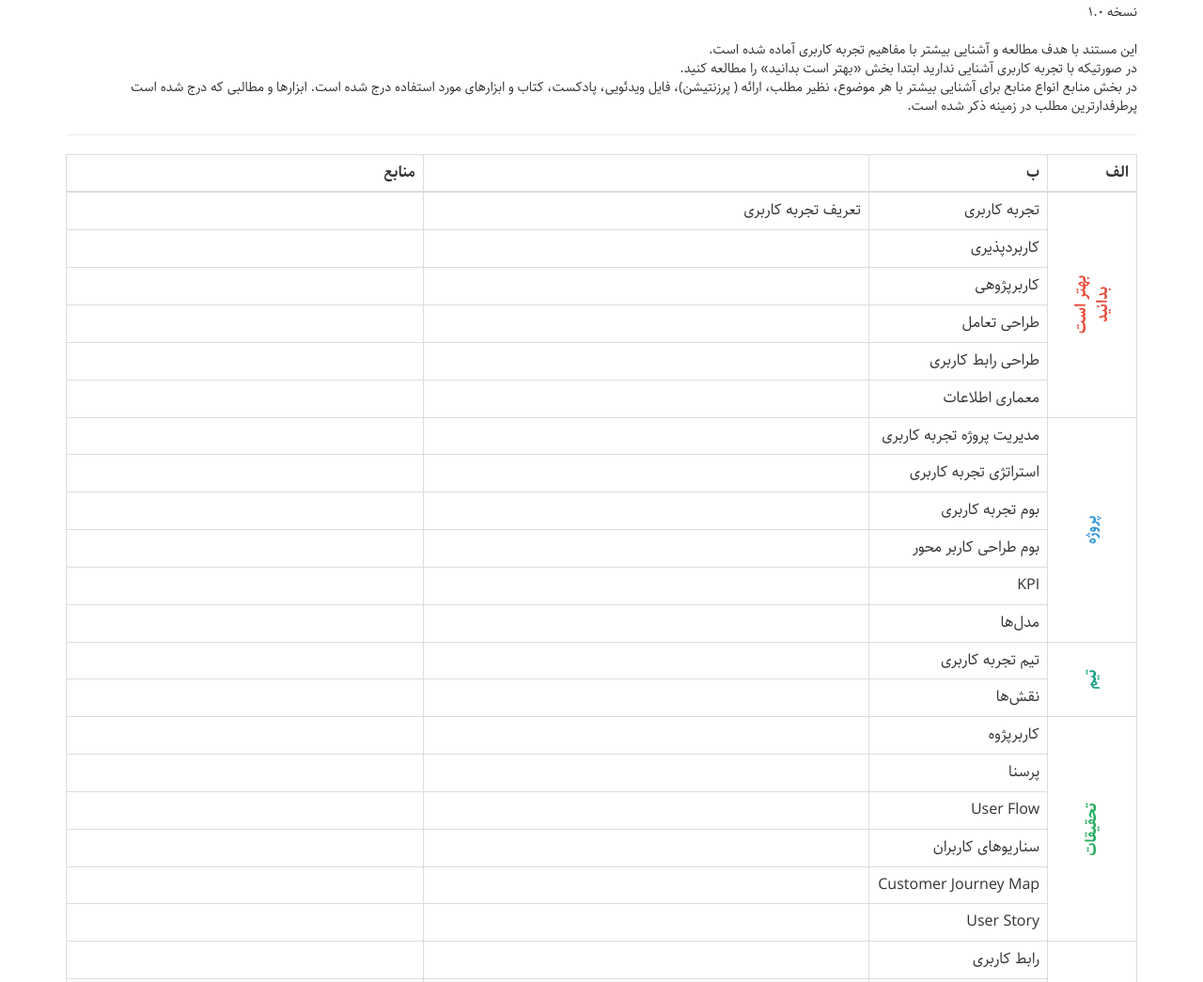
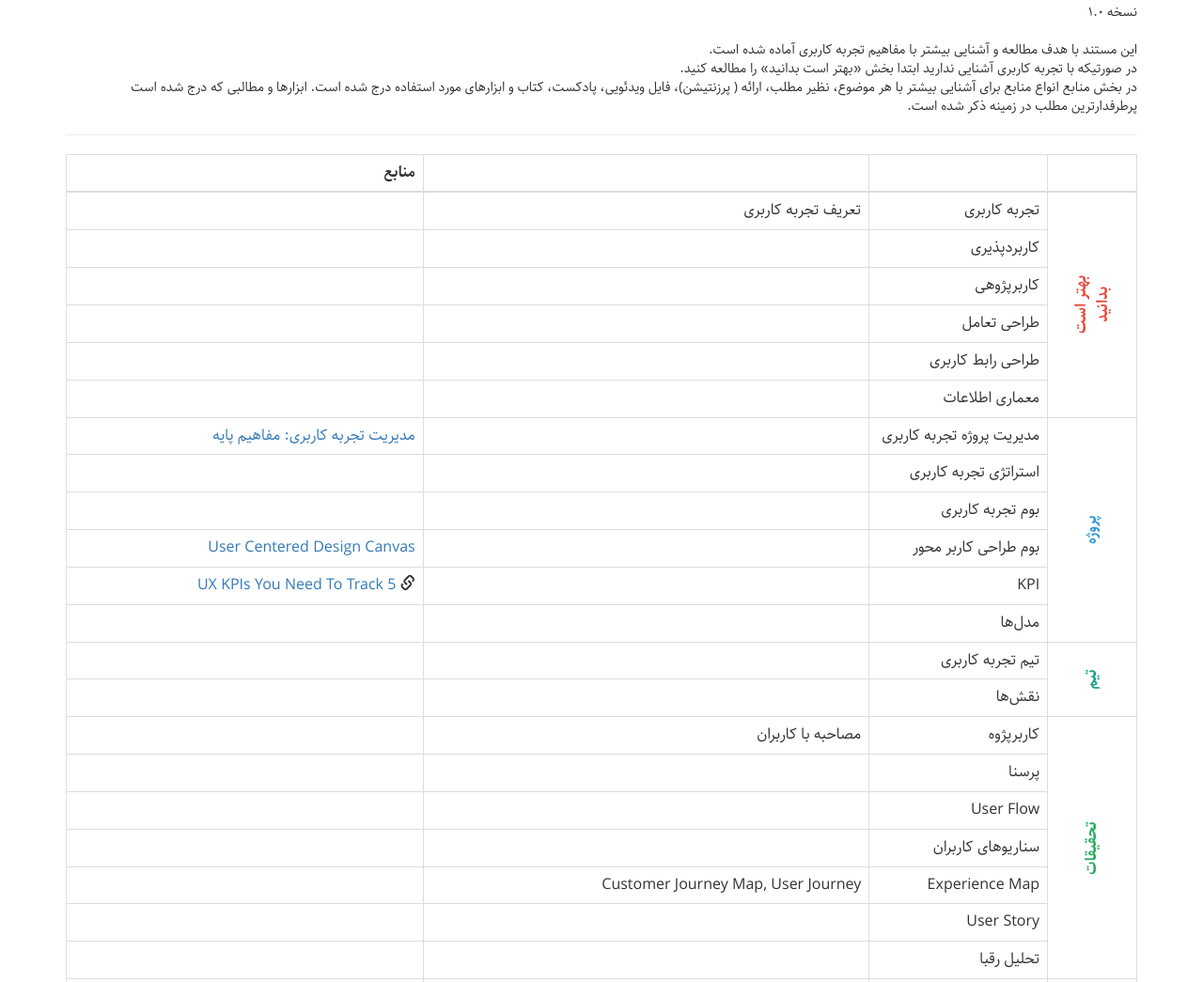
Before and after one commit to parhamb/uxguide, a plain HTML site: page index.html in a window 1280 px wide. Shown: the part 67-1112 px from the top of the page at 94% size. Drawn offline with Linux system fonts and the light colour scheme.

Commit message:
Update
Interview with Users

```diff
--- a/index.html
+++ b/index.html
@@ -22,8 +22,8 @@
 
         <table class="table table-hover table-bordered">
             <thead>
-                <th class="col-md-1">الف</th>
-                <th class="col-md-2">ب</th>
+                <th class="col-md-1"></th>
+                <th class="col-md-2"></th>
                 <th class="col-md-5"></th>
                 <th class="col-md-4">منابع</th>
             </thead>
@@ -78,8 +78,7 @@
                     <td>مدیریت پروژه تجربه کاربری
                     </td>
                     <td></td>
-                    <td>
-
+                    <td><a href="https://www.elsevier.com/books/user-experience-management/lund/978-0-12-385496-4">مدیریت تجربه کاربری: مفاهیم پایه</a>
                     </td>
                 </tr>
                 <tr>
@@ -101,14 +100,14 @@
                     <td>بوم طراحی کاربر محور</td>
                     <td></td>
                     <td>
-
+                        <a href="https://ucdc.therectangles.com/">User Centered Design Canvas</a>
                     </td>
                 </tr>
                 <tr>
                     <td>KPI</td>
                     <td></td>
                     <td>
-
+                        <span class="glyphicon glyphicon-link" aria-hidden="true"></span> <a href="https://designmodo.com/ux-kpi/">5 UX KPIs You Need To Track</a>
                     </td>
                 </tr>
                 <tr>
@@ -134,9 +133,9 @@
                     </td>
                 </tr>
                 <tr>
-                    <td rowspan="6" class="first-col nephritis">تحقیقات</td>
+                    <td rowspan="7" class="first-col nephritis">تحقیقات</td>
                     <td>کاربرپژوه</td>
-                    <td></td>
+                    <td>مصاحبه با کاربران</td>
                     <td>
 
                     </td>
@@ -163,14 +162,21 @@
                     </td>
                 </tr>
                 <tr>
-                    <td>Customer Journey Map</td>
+                    <td>Experience Map</td>
+                    <td>Customer Journey Map, User Journey</td>
+                    <td>
+
+                    </td>
+                </tr>
+                <tr>
+                    <td>User Story</td>
                     <td></td>
                     <td>
 
                     </td>
                 </tr>
                 <tr>
-                    <td>User Story</td>
+                    <td>تحلیل رقبا</td>
                     <td></td>
                     <td>
 
@@ -346,7 +352,7 @@
                     <br>
                     <span class="glyphicon glyphicon-picture" aria-hidden="true"></span> <a href="">اینوگرافیک</a>
                 </div>
-                <div class="col-md-6">آخرین تاریخ به‌روزرسانی ۱/۷/۱۳۹۶</div>
+                <div class="col-md-6">آخرین تاریخ به‌روزرسانی: ۱۴ اردیبهشت ۱۳۹۷</div>
             </div>
         </footer>
     </div>
```
